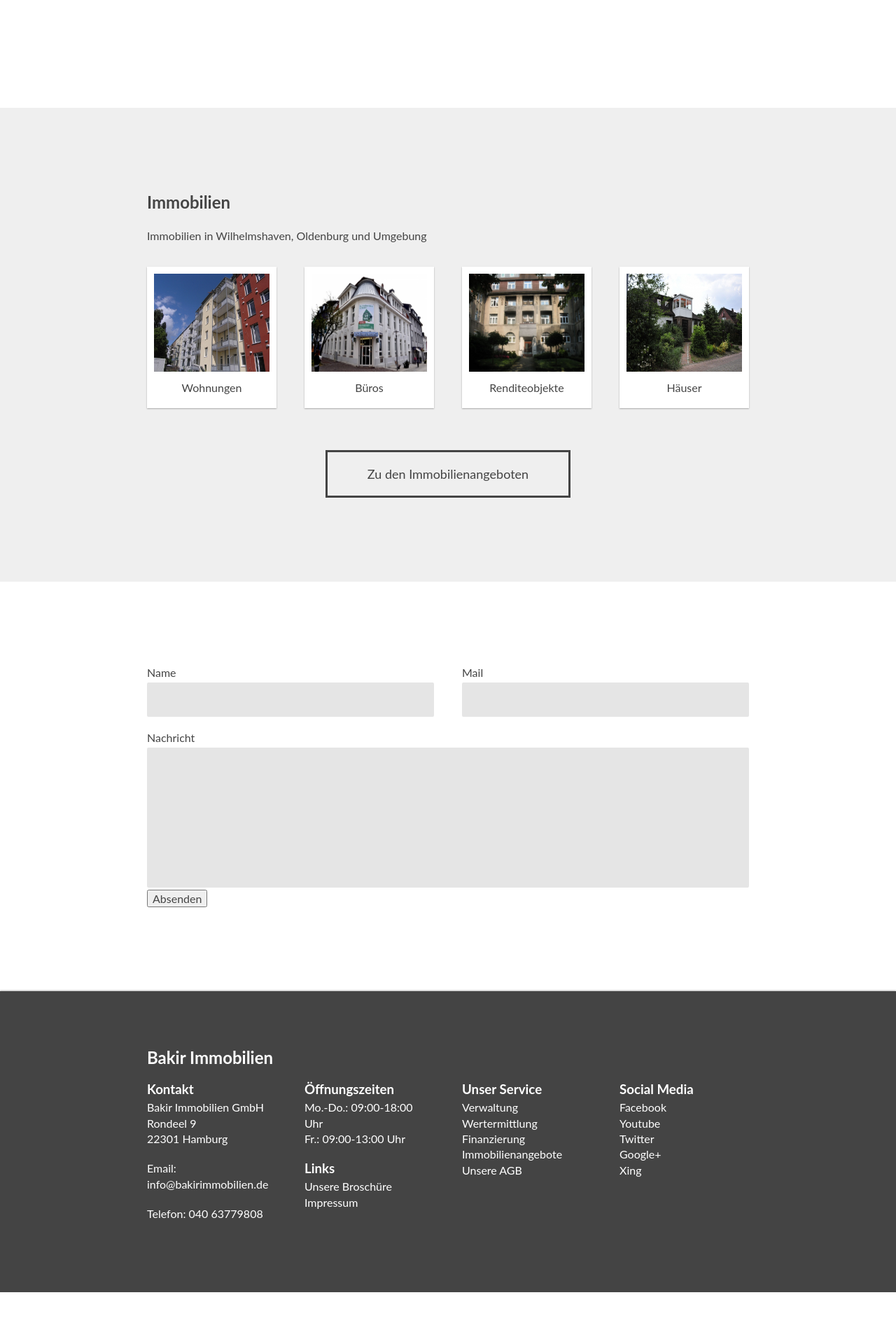
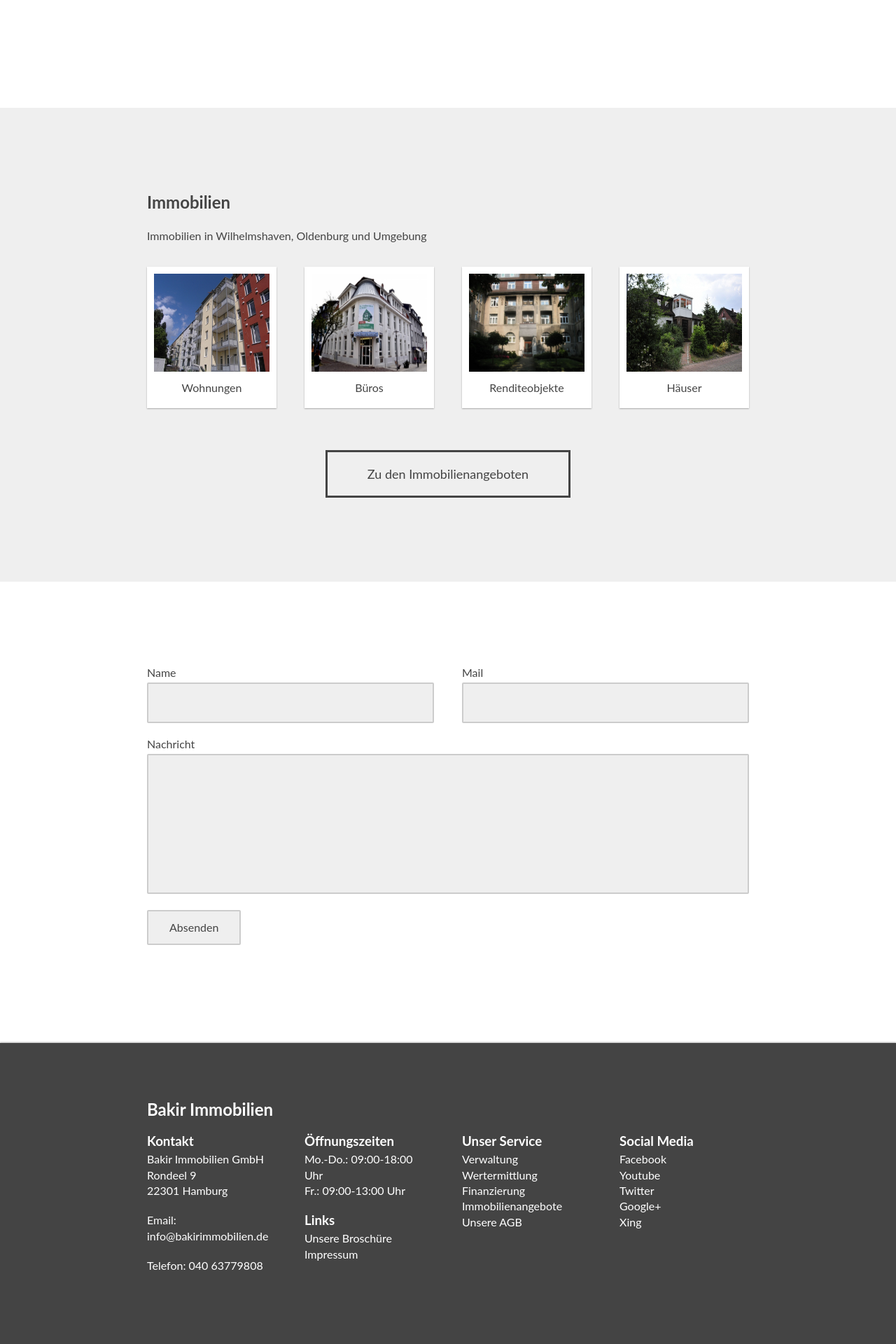
Before and after one commit to bakirnetwork/bakirimmobilien_de, a Jekyll site: the page built from _pages/index.html, in a window 1280 px wide. Shown: the part 1907-3827 px from the top of the page at 70% size. Built offline with Jekyll 4.4.1, drawn with Linux system fonts in a browser that asks for light colours; nearby versions of some CDN libraries; some web fonts are replaced; before the commit the page ends 3753 px from its top, so only the background shows below that.

Commit message:
Design von Formularelementen angepasst

```diff
--- a/assets/css/_base.sass
+++ b/assets/css/_base.sass
@@ -29,13 +29,34 @@ label
 	display: block
 	margin-bottom: 5px
 
-input, textarea
+input,
+textarea,
+button
+	padding: 15px
+	border: 2px solid $grey
+	border-radius: 2px
+
+	line-height: 1
+
+	background: $white2
+	outline: none
+	transition: all .4s
+
+input,
+textarea
 	width: 100%
-	padding: 15px
-	border: none
-	background: #e5e5e5
-	border-radius: 2px
-	outline: none
+	line-height: 1.5
+	&:focus
+		border-color: $accent
+
+button
+	padding: 15px 30px
+	margin: 20px 0
+
+	&:hover
+		background: $accent
+		color: white
+		border-color: darken($accent, 15%)
 
 textarea
 	height: 200px
```
